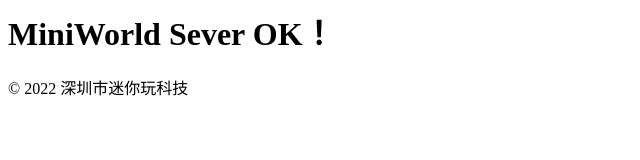
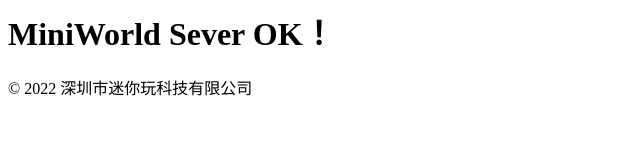
Before and after one commit to Mini-Word/..., a plain HTML site: page index.html in a window 1280 px wide. Shown: the full height of the page, 0-640 px from the left. Drawn offline with Linux system fonts and the light colour scheme.

Commit message:
Update index.html

```diff
--- a/index.html
+++ b/index.html
@@ -1,5 +1,5 @@
 <html>
 <title>MiniWorld</title>
 <h1>MiniWorld Sever OK！</h1>
-© 2022 深圳市迷你玩科技
+© 2022 深圳市迷你玩科技有限公司
 </html>
```
